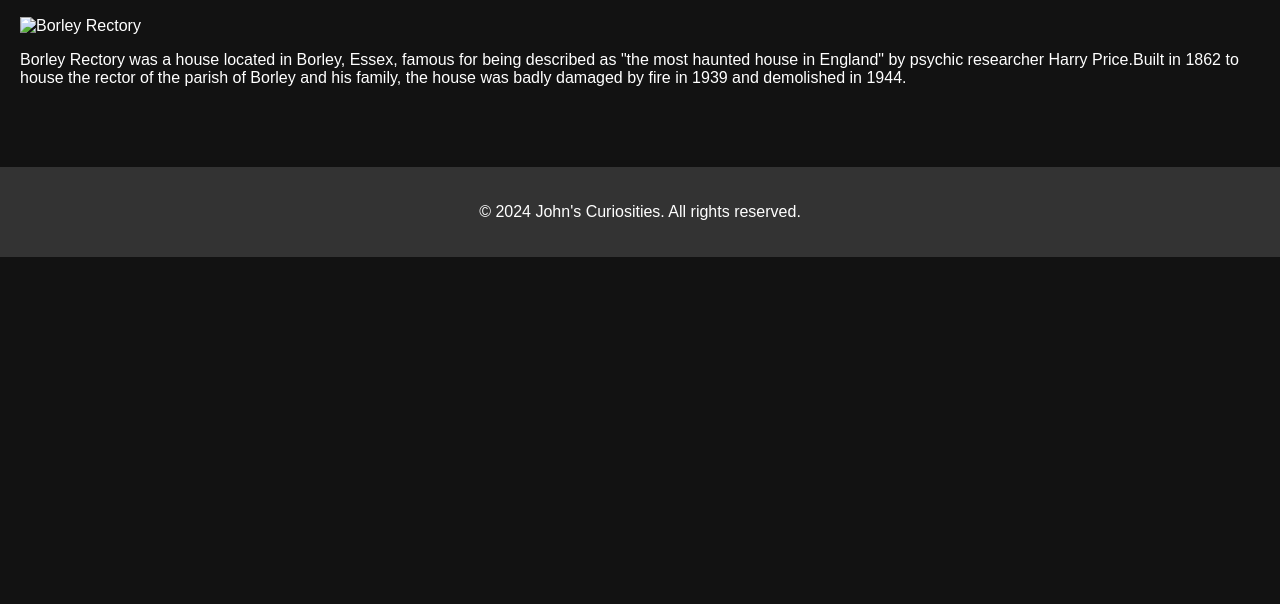
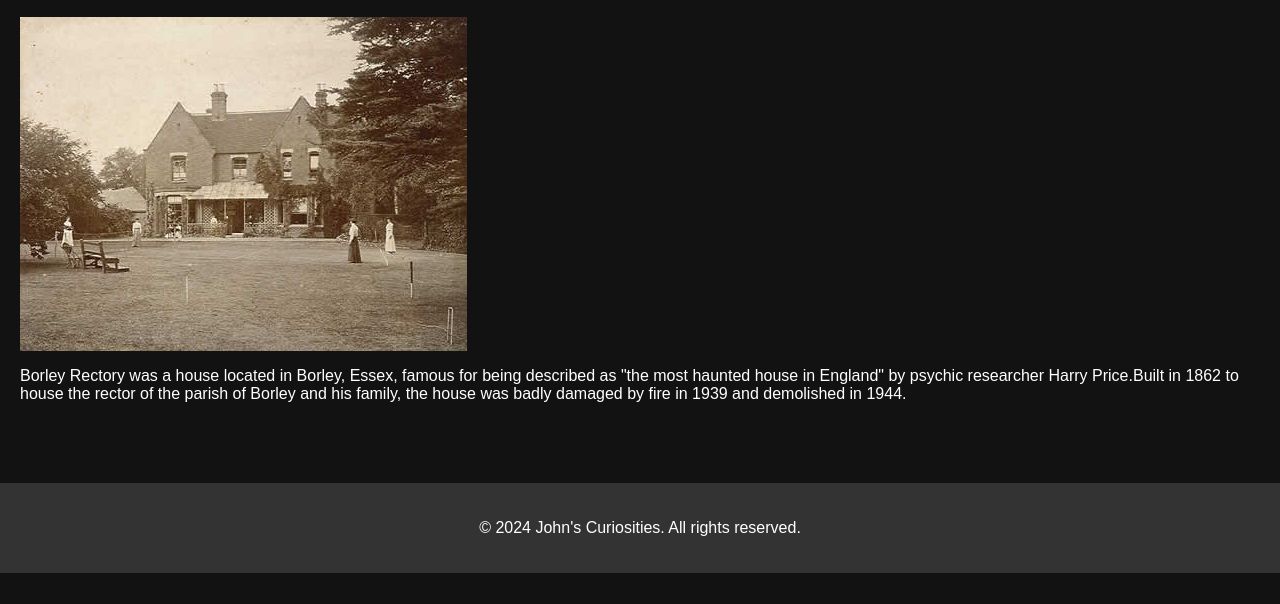
Before and after one commit to JohnTriesStuff/johnsinterests2, a plain HTML site: page Borley-Rectory.html in a window 1280 px wide. Shown: the part 196-800 px from the top of the page. Drawn offline with Linux system fonts and the light colour scheme.

Commit message:
Update Borley-Rectory.html

```diff
--- a/Borley-Rectory.html
+++ b/Borley-Rectory.html
@@ -22,7 +22,7 @@
     <main>
         <article>
             <h2>Borley Rectory</h2>
-            <img src="images/Borley-Rectory.jpg" alt="Borley Rectory">
+            <img src="images/BorleyRectory.jpg" alt="Borley Rectory">
             <p> Borley Rectory was a house located in Borley, Essex, famous for being described as "the most haunted house in England" by psychic researcher Harry Price.Built in 1862 to house the rector of the parish of Borley and his family, the house was badly damaged by fire in 1939 and demolished in 1944.</p>
         </article>
     </main>
```
